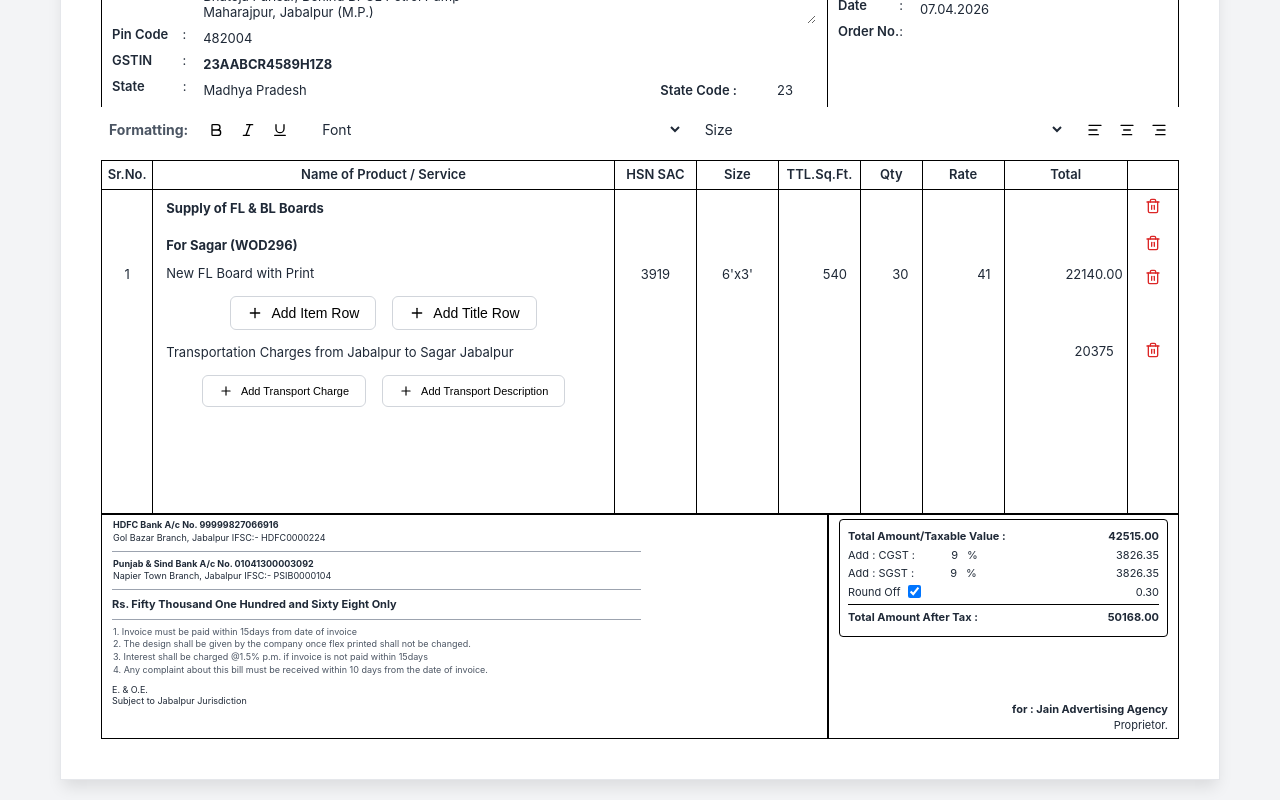
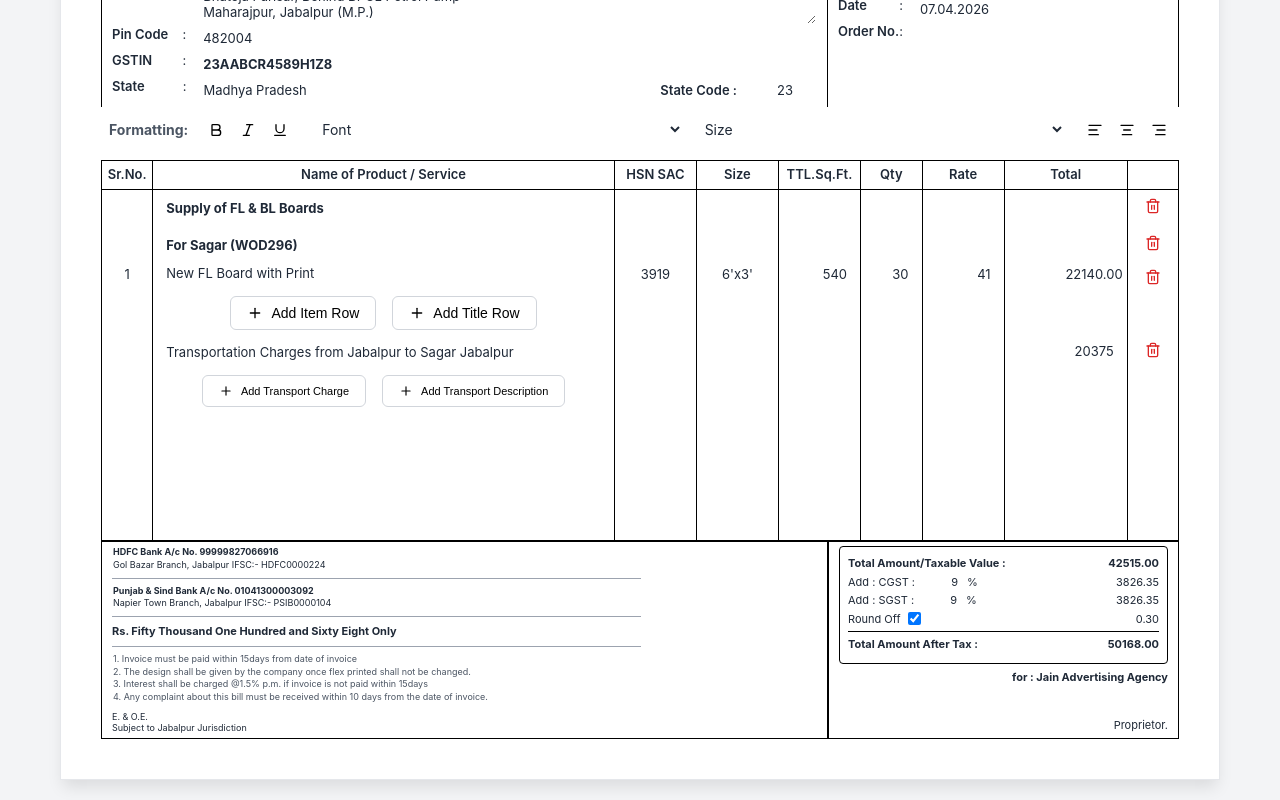
Before and after one commit to mehul-kocheta/billing-app, a React (Vite) app: page / in a window 1280 px wide. Shown: the part 399-1199 px from the top of the page. Built offline with nearby package versions, Linux system fonts and the light colour scheme.

Commit message:
Size input placeholder, Fotter height adjustment, Signature area alignment

```diff
--- a/src/App.jsx
+++ b/src/App.jsx
@@ -1366,7 +1366,7 @@ function App() {
                     />
                   </td>
                   <td><input className="input-field w-full text-center" value={item.hsn} onChange={e => handleItemChange(item.id, 'hsn', e.target.value)} /></td>
-                  <td><input className="input-field w-full text-center" value={item.size} onChange={e => handleItemChange(item.id, 'size', e.target.value)} /></td>
+                  <td><input className="input-field w-full text-center" value={item.size} onChange={e => handleItemChange(item.id, 'size', e.target.value)} placeholder="LxW" /></td>
                   <td><input type="number" className="input-field w-full text-right" value={item.sqft} onChange={e => handleItemChange(item.id, 'sqft', parseFloat(e.target.value) || 0)} /></td>
                   <td><input type="number" className="input-field w-full text-right" value={item.qty} onChange={e => handleItemChange(item.id, 'qty', parseInt(e.target.value) || 0)} /></td>
                   <td><input type="number" className="input-field w-full text-right" value={item.rate} onChange={e => handleItemChange(item.id, 'rate', parseFloat(e.target.value) || 0)} /></td>
@@ -1487,7 +1487,7 @@ function App() {
             </div>
           </div>
 
-          <div className="footer-right border-l pl-1 flex text-xs" style={{flexDirection: 'column', minHeight: '200px'}}>
+          <div className="footer-right border-l pl-1 flex text-xs" style={{flexDirection: 'column', minHeight: '150px'}}>
             <div className="p-2 rounded w-full" style={{border: '1px solid #000'}}>
               <div className="tax-calc-row font-bold">
                 <span>Total Amount/Taxable Value :</span>
@@ -1529,8 +1529,8 @@ function App() {
               </div>
             </div>
 
-            <div className="signature-area text-right mt-16 pt-4">
-              <p className="mb-6 text-xs font-bold">for : Jain Advertising Agency</p>
+            <div className="signature-area text-right pt-4" style={{ marginTop: 'auto' }}>
+              <p className="mb-8 text-xs font-bold">for : Jain Advertising Agency</p>
               <p className="text-xs">Proprietor.</p>
             </div>
           </div>
```
